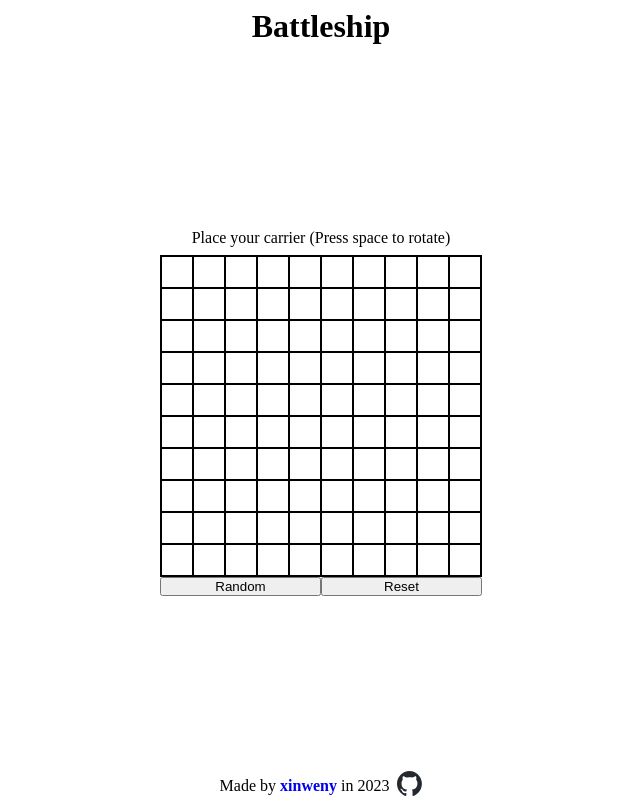
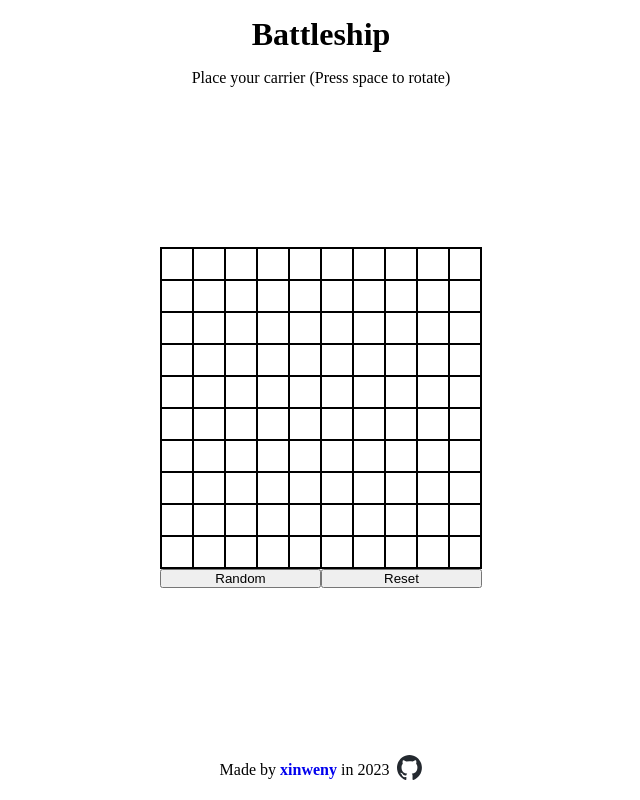
Before and after one commit to xinweny/battleship, a website built with webpack: page src/public/template.html in a window 1280 px wide. Shown: the whole page, without its empty margins (319-959 px from the left). Built offline with nearby package versions, Linux system fonts and the light colour scheme.

Commit message:
add styling

```diff
--- a/src/app/modules/view.js
+++ b/src/app/modules/view.js
@@ -216,7 +216,7 @@ class View {
             }
           } else {
             cell.style.backgroundColor = 'red';
-            if (!outcome.winner) this.setMessage('You missed!');
+            if (!outcome.winner) this.setMessage('');
           }
         } else if (player.name === 'p1' && !outcome.winner) {
           this.setMessage('You already shot at that cell.');
--- a/src/styles/components/body.css
+++ b/src/styles/components/body.css
@@ -2,7 +2,6 @@
 @import './game-window.css';
 
 #body {
-	display: flex;
-	flex-direction: column;
-	justify-content: center;
+	display: grid;
+	grid-template-rows: auto 1fr;
 }
--- a/src/styles/components/footer.css
+++ b/src/styles/components/footer.css
@@ -3,6 +3,7 @@
 	align-items: center;
 	justify-content: center;
 	gap: 8px;
+	padding: 16px;
 }
 
 #github-logo {
--- a/src/styles/components/header.css
+++ b/src/styles/components/header.css
@@ -1,5 +1,5 @@
 #header {
-	padding: 8px;
+	padding: 16px;
 }
 
 #header h1 {
```
Also changed, not shown: dist/bundle.js, src/assets/battleship-favicon.png (added), 2 other files.
